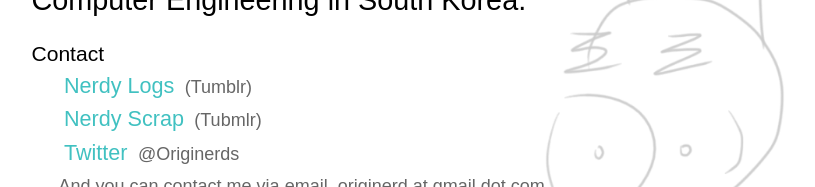
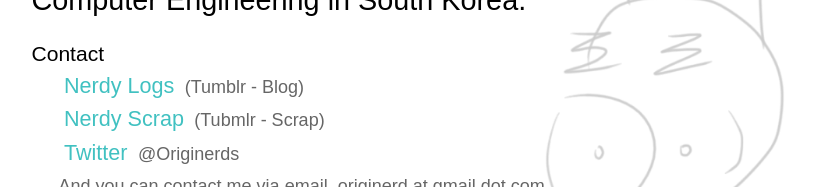
Before and after one commit to originerd/originerd.github.io_backup, a plain HTML site: page index.html in a window 1280 px wide. Shown: the part 173-360 px from the top of the page, without its empty margins (208-1023 px from the left). Drawn offline with Linux system fonts and the light colour scheme; a web font is replaced by a local one.

Commit message:
Modified Tumblr details

```diff
--- a/index.html
+++ b/index.html
@@ -25,11 +25,11 @@
       <ul>
         <li>
           <a href="http://blog.originerd.com">Nerdy Logs</a>
-          (Tumblr)
+          (Tumblr - Blog)
         </li>
         <li>
           <a href="http://scrap.originerd.com">Nerdy Scrap</a>
-          (Tubmlr)
+          (Tubmlr - Scrap)
         </li>
         <li>
           <a href="http://twitter.com/Originerds">Twitter</a>
```
